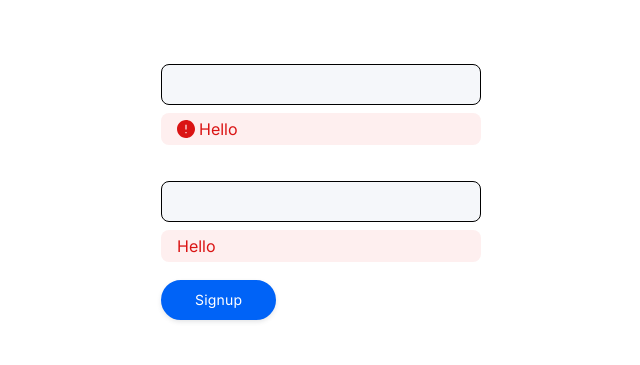
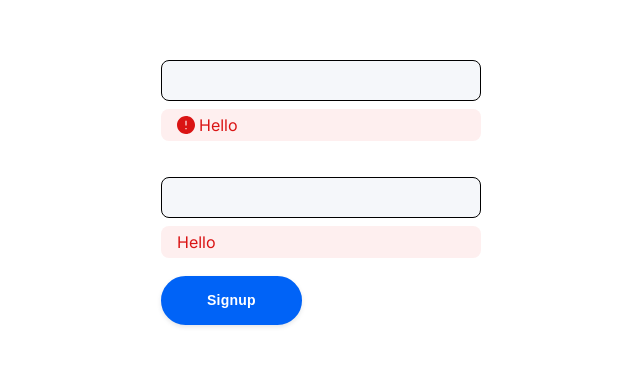
Before and after one commit to mitar-djakovic/ooh-wee, a Next.js app: page /signup in a window 1280 px wide. Shown: the part 217-582 px from the top of the page, without its empty margins (319-959 px from the left). Built offline with nearby package versions, Linux system fonts and the light colour scheme.

Commit message:
Button components is redesigned

```diff
--- a/src/components/Button/Button.styled.ts
+++ b/src/components/Button/Button.styled.ts
@@ -1,26 +1,18 @@
 import styled from 'styled-components';
-
-type Size = 'large' | 'medium' | 'small';
 
 type Button = {
   outline: boolean | undefined;
-  size: Size;
   disabled: boolean;
 };
 
 const ButtonStyled = styled.button<Button>`
+  font-weight: ${(props) => props.theme.typography.buttons.primary.fontWeight};
+  font-size: ${(props) => props.theme.typography.buttons.primary.fontSize};
+  line-height: ${(props) => props.theme.typography.buttons.primary.lineHeight};
   background-color: ${(props) =>
     props.outline ? '#FFF' : props.theme.colors.primary.main};
   box-sizing: border-box;
-  padding: ${(props) => {
-    if (props.size === 'large') {
-      return '8px 44px';
-    } else if (props.size === 'small') {
-      return '6px 24px';
-    } else {
-      return '6px 32px';
-    }
-  }};
+  padding: 12px 44px;
   border: 2px solid ${(props) => props.theme.colors.primary.main};
   border-radius: 48px;
   box-shadow: 0px 0px 1px rgba(40, 41, 61, 0.04),
@@ -30,26 +22,6 @@ const ButtonStyled = styled.button<Button>`
       ? props.theme.colors.primary.main
       : props.theme.colors.random.white};
   font-style: normal;
-  font-family: ${(props) => props.theme.fonts.primary};
-  font-weight: ${(props) => props.theme.fontWeight.regular};
-  font-size: ${(props) => {
-    if (props.size === 'large') {
-      return '18px';
-    } else if (props.size === 'small') {
-      return '12px';
-    } else {
-      return '14px';
-    }
-  }};
-  line-height: ${(props) => {
-    if (props.size === 'large') {
-      return '28px';
-    } else if (props.size === 'small') {
-      return '20px';
-    } else {
-      return '24px';
-    }
-  }};
   letter-spacing: 0.2px;
   &:disabled {
     background-color: ${(props) =>
--- a/src/components/Button/index.tsx
+++ b/src/components/Button/index.tsx
@@ -2,14 +2,12 @@ import { FC } from 'react';
 
 import { ButtonStyled } from './Button.styled';
 
-type Size = 'large' | 'medium' | 'small';
 type Type = 'submit' | 'reset' | 'button';
 
 interface ButtonProps {
   children: string;
   onClick?: () => void;
   outline?: boolean;
-  size?: Size;
   disabled?: boolean;
   type?: Type;
 }
@@ -18,7 +16,6 @@ const Button: FC<ButtonProps> = ({
   children,
   onClick,
   outline = false,
-  size = 'medium',
   disabled = false,
   type = 'button',
 }: ButtonProps) => {
@@ -28,7 +25,6 @@ const Button: FC<ButtonProps> = ({
       onClick={onClick}
       disabled={disabled}
       outline={outline}
-      size={size}
     >
       {children}
     </ButtonStyled>
--- a/src/components/Typography/Typography.styled.ts
+++ b/src/components/Typography/Typography.styled.ts
@@ -1,45 +1,45 @@
 import styled from 'styled-components';
 
 const Heading1 = styled.h1`
-  font-size: ${(props) => props.theme.headings.h1.fontSize};
-  line-height: ${(props) => props.theme.headings.h1.lineHeight};
-  font-weight: ${(props) => props.theme.headings.h1.fontWeight};
+  font-size: ${(props) => props.theme.typography.headings.h1.fontSize};
+  line-height: ${(props) => props.theme.typography.headings.h1.lineHeight};
+  font-weight: ${(props) => props.theme.typography.headings.h1.fontWeight};
 `;
 
 const Heading2 = styled.h2`
-  font-size: ${(props) => props.theme.headings.h2.fontSize};
-  line-height: ${(props) => props.theme.headings.h2.lineHeight};
-  font-weight: ${(props) => props.theme.headings.h2.fontWeight};
+  font-size: ${(props) => props.theme.typography.headings.h2.fontSize};
+  line-height: ${(props) => props.theme.typography.headings.h2.lineHeight};
+  font-weight: ${(props) => props.theme.typography.headings.h2.fontWeight};
 `;
 
 const Heading3 = styled.h3`
-  font-size: ${(props) => props.theme.headings.h3.fontSize};
-  line-height: ${(props) => props.theme.headings.h3.lineHeight};
-  font-weight: ${(props) => props.theme.headings.h3.fontWeight};
+  font-size: ${(props) => props.theme.typography.headings.h3.fontSize};
+  line-height: ${(props) => props.theme.typography.headings.h3.lineHeight};
+  font-weight: ${(props) => props.theme.typography.headings.h3.fontWeight};
 `;
 
 const Heading4 = styled.h4`
-  font-size: ${(props) => props.theme.headings.h4.fontSize};
-  line-height: ${(props) => props.theme.headings.h4.lineHeight};
-  font-weight: ${(props) => props.theme.headings.h4.fontWeight};
+  font-size: ${(props) => props.theme.typography.headings.h4.fontSize};
+  line-height: ${(props) => props.theme.typography.headings.h4.lineHeight};
+  font-weight: ${(props) => props.theme.typography.headings.h4.fontWeight};
 `;
 
 const Heading5 = styled.h5`
-  font-size: ${(props) => props.theme.headings.h5.fontSize};
-  line-height: ${(props) => props.theme.headings.h5.lineHeight};
-  font-weight: ${(props) => props.theme.headings.h5.fontWeight};
+  font-size: ${(props) => props.theme.typography.headings.h5.fontSize};
+  line-height: ${(props) => props.theme.typography.headings.h5.lineHeight};
+  font-weight: ${(props) => props.theme.typography.headings.h5.fontWeight};
 `;
 
 const Heading6 = styled.h6`
-  font-size: ${(props) => props.theme.headings.h6.fontSize};
-  line-height: ${(props) => props.theme.headings.h6.lineHeight};
-  font-weight: ${(props) => props.theme.headings.h6.fontWeight};
+  font-size: ${(props) => props.theme.typography.headings.h6.fontSize};
+  line-height: ${(props) => props.theme.typography.headings.h6.lineHeight};
+  font-weight: ${(props) => props.theme.typography.headings.h6.fontWeight};
 `;
 
 const Paragraph = styled.p`
-  font-size: ${(props) => props.theme.paragraphs.big.fontSize};
-  line-height: ${(props) => props.theme.paragraphs.big.lineHeight};
-  font-weight: ${(props) => props.theme.paragraphs.big.fontWeight};
+  font-size: ${(props) => props.theme.typography.paragraphs.big.fontSize};
+  line-height: ${(props) => props.theme.typography.paragraphs.big.lineHeight};
+  font-weight: ${(props) => props.theme.typography.paragraphs.big.fontWeight};
 `;
 
 export {
--- a/src/theme/index.ts
+++ b/src/theme/index.ts
@@ -66,6 +66,7 @@ export const theme = {
   fonts: {
     primary: 'Inter, sans-serif',
   }, // Design start bellow
+  typography: {
     headings: {
       h1: {
         fontSize: '42px',
@@ -115,4 +116,12 @@ export const theme = {
         fontWeight: 400,
       },
     },
+    buttons: {
+      primary: {
+        fontSize: '14px',
+        lineHeight: '21px',
+        fontWeight: 700,
+      },
+    },
+  },
 };
```
Also changed, not shown: 1 other file (tests, documents, lock files or other folders). Lines whose indentation alone changed are shown as unchanged.
